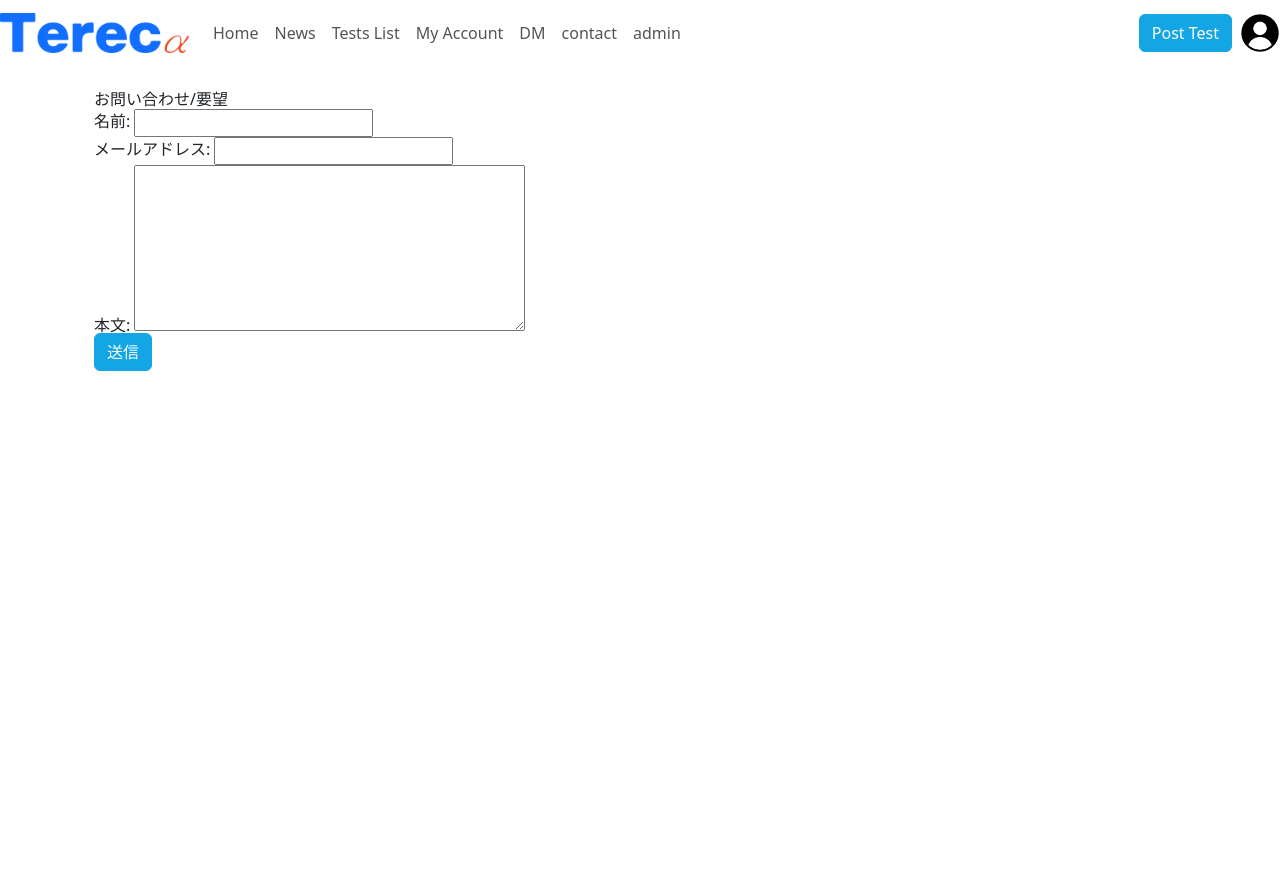
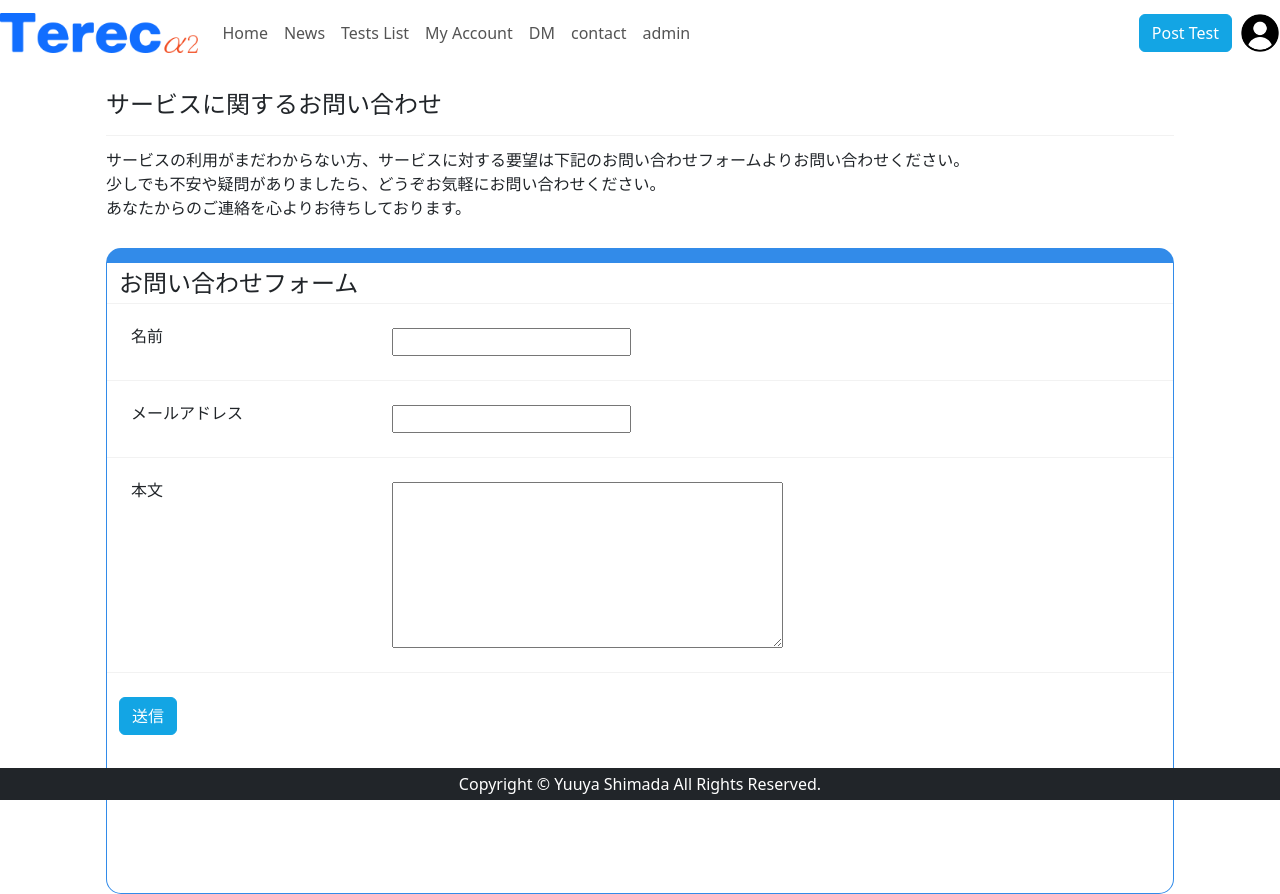
Before and after one commit to kelp-shi/TesterRecruting, a Django app: page /contact/ in a window 1280 px wide. Before the commit the page ends 371 px from the top, so only its background shows below. Run offline with Django 5.2, Linux system fonts and the light colour scheme; the visitor is signed in with stand-in values (Sample User, id 1); parts of the project's set-up code (start-up, migrations or seed data) failed here and were passed over; some libraries are stand-ins or nearby versions.

Commit message:
α2版リリースに向けた軽微な修正とロゴの追加

```diff
--- /dev/null
+++ b/baseApp/static/css/app/contact.css
@@ -0,0 +1,10 @@
+.contact-area {
+    width: 100%;
+    height: 100%;
+    border-radius: 15px;
+    background-color: #FFFFFF;
+    border-top: 15px solid #328BE9;
+    border-right: 1px solid #328BE9;
+    border-left: 1px solid #328BE9;
+    border-bottom: 1px solid #328BE9;
+}
--- a/baseApp/static/css/app/profile.css
+++ b/baseApp/static/css/app/profile.css
@@ -50,12 +50,6 @@ ul {
     margin-bottom: 30px;
 }
 
-li {
-    margin-bottom: 10px;
-    font-size: 18px;
-    color: #555;
-}
-
 .profile-actions {
     margin-top: 30px;
 }
--- a/baseApp/static/css/global_manu.css
+++ b/baseApp/static/css/global_manu.css
@@ -81,10 +81,16 @@ body {
     .profile-icon {
         margin-top: 1rem;
     }
+
+    .main-content {
+        width: 100%;
+        margin: 0 auto;
+    }
 }
 
 @media (max-width: 991.98px) {
     .main-content {
+        width: 100%;
         margin-left: 0 !important;
         margin-right: 0 !important;
     }
@@ -99,11 +105,6 @@ body {
     .row {
         margin-left: 0;
         margin-right: 0;
-    }
-
-    .right-sidebar {
-        padding-left: 15px;
-        padding-right: 15px;
     }
 }
 
--- a/templates/app/contact.html
+++ b/templates/app/contact.html
@@ -2,12 +2,63 @@
 {% load static %}
 {% block content %}
 <title>{% block title %}Terec - コンタクト{% endblock %}</title>
+<link rel="stylesheet" href="{% static 'css/app/contact.css' %}">
 <div class="container">
-    <h1>お問い合わせ/要望</h1>
     <form id="contactForm" method="post" action="{% url 'baseApp:contact' %}">
         {% csrf_token %}
-        {{ form.as_p }}
-        <button type="button" class="btn btn-primary" id="contactSubmitBtn">送信</button>
+        <div class="row">
+            <div class="name-label col-12 ">
+                <h1 class="fs-4">サービスに関するお問い合わせ</h2>
+                <hr>
+                <p class="pb-2">サービスの利用がまだわからない方、サービスに対する要望は下記のお問い合わせフォームよりお問い合わせください。</p>
+                <p class="pb-2">少しでも不安や疑問がありましたら、どうぞお気軽にお問い合わせください。</p>
+                <p class="pb-2">あなたからのご連絡を心よりお待ちしております。</p>
+                <div class="contact-area mt-4">
+                    <div class="row contact-inner">
+                        <div class="col-12 mb-2 mt-2 align-middle">
+                            <p class="fs-4">お問い合わせフォーム</p>
+                        </div>
+                        <hr>
+                        <div class="col-12 name-area mt-2 mb-4">
+                            <div class="row">
+                                <div class="col-3">
+                                    {{ form.name.label }}
+                                </div>
+                                <div class="col-9">
+                                    {{ form.name }}
+                                </div>
+                            </div>
+                        </div>
+                        <hr>
+                        <div class="col-12 email-area mt-2 mb-4">
+                            <div class="row">
+                                <div class="col-3">
+                                    {{ form.email.label }}
+                                </div>
+                                <div class="col-9">
+                                    {{ form.email }}
+                                </div>
+                            </div>
+                        </div>
+                        <hr>
+                        <div class="col-12 message-area mt-2 mb-4">
+                            <div class="row">
+                                <div class="col-3">
+                                    {{ form.message.label }}
+                                </div>
+                                <div class="col-9">
+                                    {{ form.message }}
+                                </div>
+                            </div>
+                        </div>
+                        <hr>
+                        <div class="col-12 submit-area mt-2">
+                            <button type="button" class="btn btn-primary" id="contactSubmitBtn">送信</button>
+                        </div>
+                    </div>
+                </div>
+            </div>
+        </div>
     </form>
 </div>
 
@@ -23,10 +74,10 @@
             </div>
             <div class="modal-body">
                 <p>以下の内容で送信します。よろしいですか？</p>
-                <ul>
-                    <li>名前: <span id="modalName"></span></li>
-                    <li>メールアドレス: <span id="modalEmail"></span></li>
-                    <li>本文: <span id="modalMessage"></span></li>
+                <ul class="list-group mt-4">
+                    <li class="list-group-item">名前: <span id="modalName"></span></li>
+                    <li class="list-group-item">メールアドレス: <span id="modalEmail"></span></li>
+                    <li class="list-group-item">本文: <span id="modalMessage"></span></li>
                 </ul>
             </div>
             <div class="modal-footer">
--- a/templates/auth/profile.html
+++ b/templates/auth/profile.html
@@ -3,10 +3,13 @@
 {% block content %}
 <title>{% block title %}Terec - {{ profile.username }}{% endblock %}</title>
 <link rel="stylesheet" href="{% static 'css/app/profile.css' %}">
-<div class="profile-container">
 <div class="profile-content">
     <div class="profile-image">
+        {% if profile.profile_img != 'baseApp/static/org/user/profile/defalt.png' %}
             <img src="{{ profile.profile_img.url }}" alt="{{ profile.username }}">
+        {% else %}
+            <img class="default-image" src="{% static 'org\user\profile\defalt.png' %}" alt="Default Profile Image">
+        {% endif %}
     </div>
     <div class="profile-info">
         <h1>{{ profile.username }}</h1>
@@ -23,5 +26,4 @@
         {% endif %}
     </div>
 </div>
-</div>
 {% endblock content %}
--- a/templates/auth/register.html
+++ b/templates/auth/register.html
@@ -11,7 +11,7 @@
     <div>
         <nav class="navbar">
             <div class="logo">
-                <a href=""><img src="{% static 'org/logos/Terec_Alpha.png' %}" alt="Logo"></a>
+                <a href=""><img src="{% static 'org/logos/Terec_Alpha2.png' %}" alt="Logo"></a>
             </div>
         </nav>
     </div>
--- a/templates/dm/threadList.html
+++ b/templates/dm/threadList.html
@@ -22,7 +22,11 @@
                             {% with message=dmMessage|get_item:dm.id %}
                             <div class="row align-items-center">
                                 <div class="col-auto">
-                                    <img class="dm_user-image" src="{{ member.profile_img.url }}" alt="Profile Image">
+                                    {% if member.profile_img != 'baseApp/static/org/user/profile/defalt.png' %}
+                                        <img class="dm_user-image" src="{{ member.profile_img.url }}" alt="Profile Image">
+                                    {% else %}
+                                        <img class="dm_user-image" src="{% static 'org\user\profile\defalt.png' %}" alt="Default Profile Image">
+                                    {% endif %}
                                 </div>
                                 <div class="col">
                                     <div class="d-flex justify-content-between">
--- a/templates/global_menu.html
+++ b/templates/global_menu.html
@@ -18,7 +18,7 @@
         <nav class="navbar navbar-expand-lg ">
             <div class="container-fluid">
                 <a class="navbar-brand" href="{% url 'baseApp:index' %}">
-                    <img src="{% static 'org/logos/Terec_Alpha.png' %}" alt="Logo" height="40" class="d-inline-block align-text-top">
+                    <img src="{% static 'org/logos/Terec_Alpha2.png' %}" alt="Logo" height="40" class="d-inline-block align-text-top">
                 </a>
                 <button class="navbar-toggler" type="button" data-bs-toggle="collapse" data-bs-target="#navbarNav" aria-controls="navbarNav" aria-expanded="false" aria-label="Toggle navigation">
                     <span class="navbar-toggler-icon"></span>
@@ -38,7 +38,7 @@
                     <div class="d-flex align-items-center">
                         <a href="{% url 'baseApp:createpost' %}" class="btn btn-primary me-2"><span>Post Test</span></a>
                         <a href="{% url 'baseApp:profile' user.username %}" class="profile-icon">
-                            {% if user.profile_img %}
+                            {% if user.profile_img != 'baseApp/static/org/user/profile/defalt.png' %}
                                 <img class="user-image" src="{{ user.profile_img.url }}" alt="Profile Image">
                             {% else %}
                                 <img class="default-image" src="{% static 'org\user\profile\defalt.png' %}" alt="Default Profile Image">
@@ -49,9 +49,16 @@
             </div>
         </nav>
     </header>
-    <main class="container mt-4">
+    <main class="container mt-4 mb-5 flex-shrink-0">
         {% block content %}
             <!-- メインコンテンツはここにレンダリングされます -->
         {% endblock %}
     </main>
+    <footer class="mt-auto bg-dark py-2 text-center fixed-bottom">
+        <div class='container text-center'>
+            <div class='mx-auto text-white'>
+                <p>Copyright © Yuuya Shimada All Rights Reserved.</p>
+            </div>
+        </div>
+    </footer>
 </body>
```
Also changed, not shown: baseApp/static/css/app/index.css (+1 -30 lines), templates/app/applytask.html (+36 -3 lines), templates/app/index.html (+8 -4 lines), baseApp/static/org/logos/Terec_Alpha2.png (added). Lines whose indentation alone changed are shown as unchanged.
